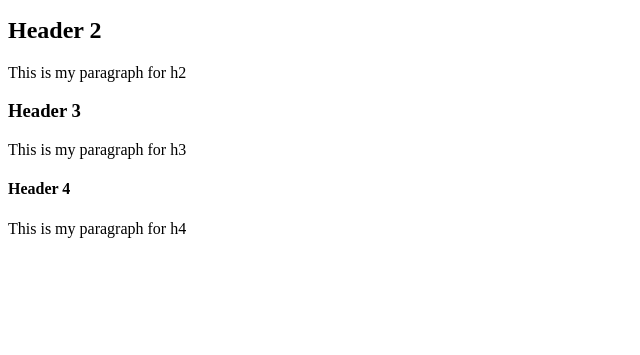
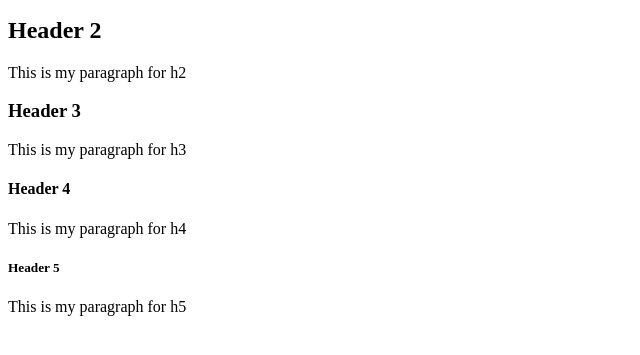
Before and after one commit to Nystromm/Webb-programmering-Java-script, a plain HTML site: page First_html_file.html in a window 1280 px wide. Shown: the part 259-614 px from the top of the page, without its empty margins (0-640 px from the left). Drawn offline with Linux system fonts and the light colour scheme.

Commit message:
Last header, im not sure how this works yet

```diff
--- a/First_html_file.html
+++ b/First_html_file.html
@@ -19,4 +19,7 @@
 <p> This is my paragraph for h3</p>
 <h4> Header 4</h4>
 <p> This is my paragraph for h4</p>
+<h5> Header 5</h5>
+<p> This is my paragraph for h5</p>
+
 </body>
```
